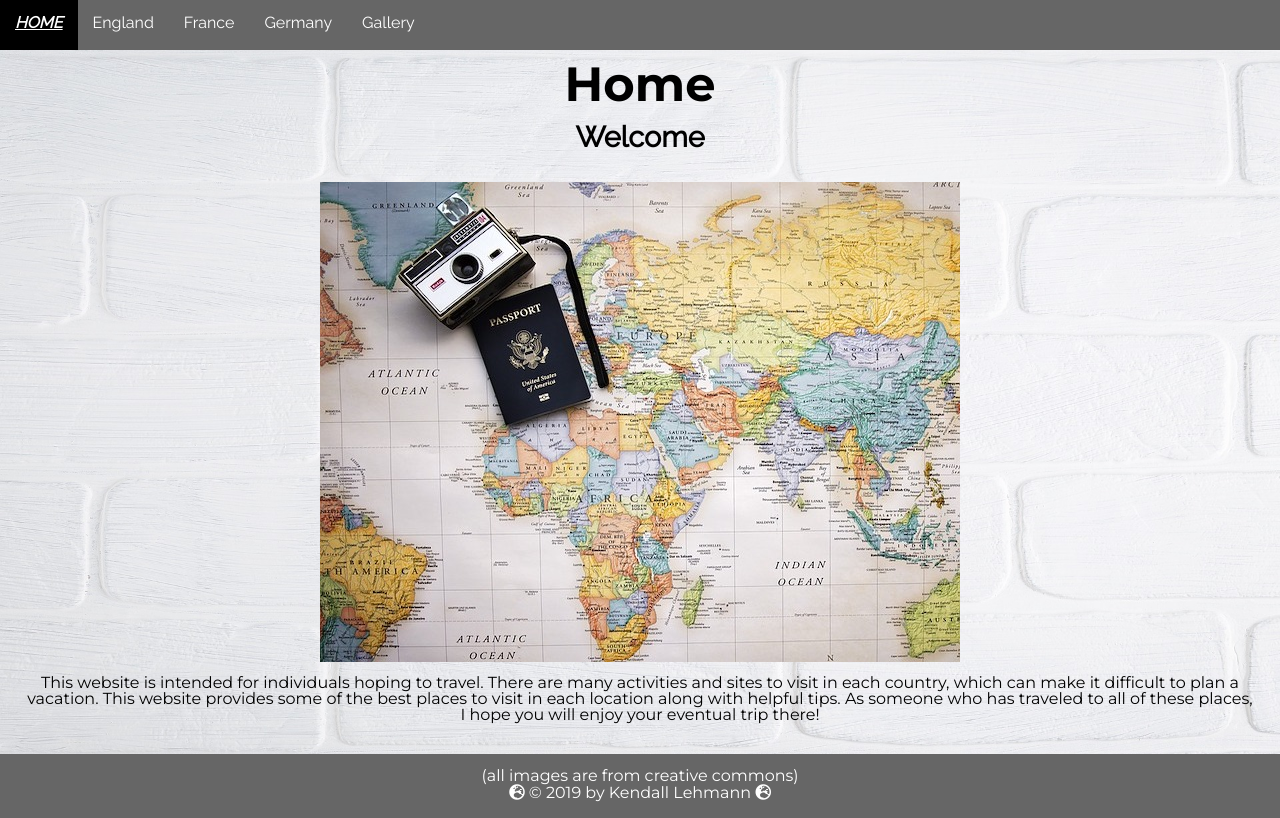
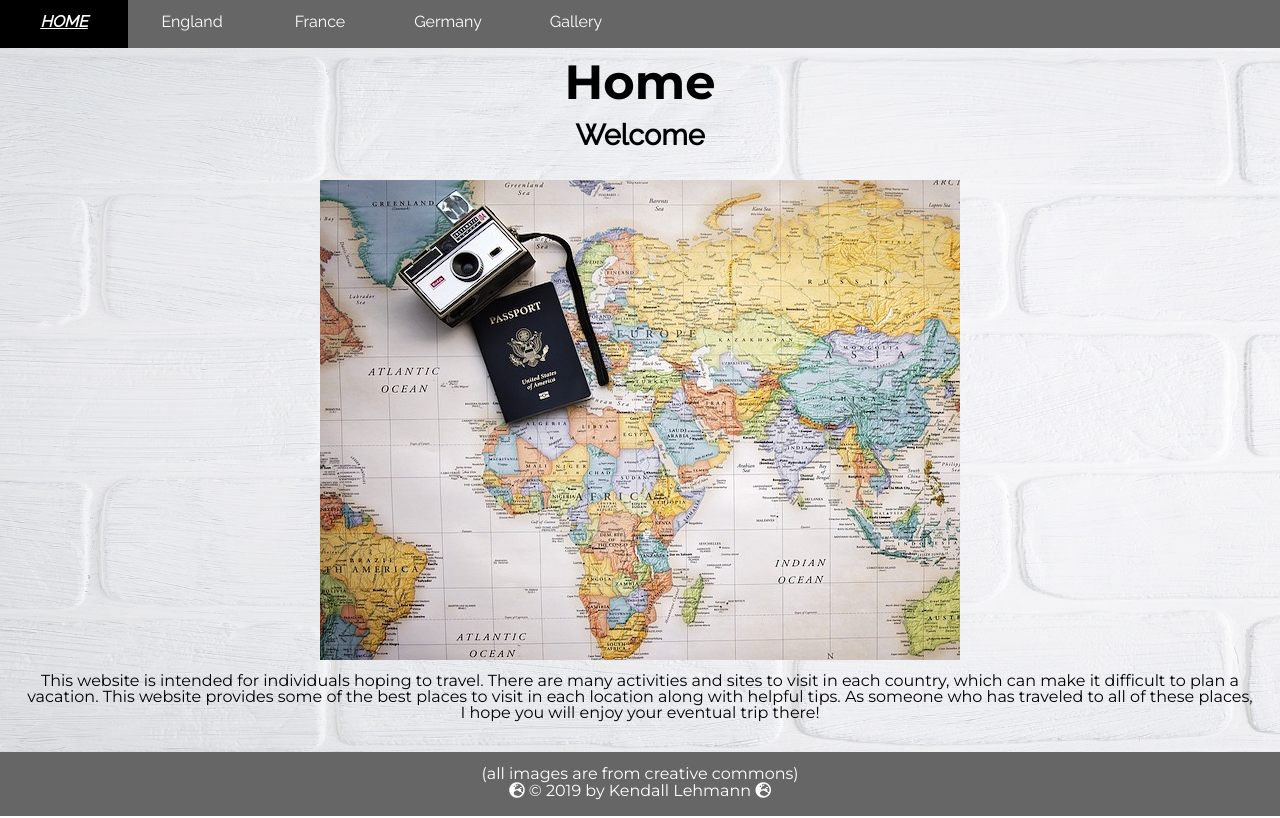
Before and after one commit to lehmannkendall/responsive, a plain HTML site: page index.html in a window 1280 px wide. Drawn offline with Linux system fonts and the light colour scheme.

Commit message:
Add files via upload

```diff
--- a/css/style.css
+++ b/css/style.css
@@ -54,6 +54,14 @@ li{
 
 /* refered to https://www.w3schools.com/css/css_navbar.asp for help with navigation - ul, li a, li a:hover */
 
+li a:hover {
+  background-color: #000000;
+}
+
+a{
+  font-family: 'Raleway', sans-serif;
+}
+
 ul {
   list-style-type: none;
   margin: 0;
@@ -70,21 +78,23 @@ li a {
   text-decoration: none;
 }
 
-li a:hover {
-  background-color: #000000;
-}
-
-a{
-  font-family: 'Raleway', sans-serif;
-}
-
-nav a {
+nav li {
   text-decoration: none;
   alignment: center;
   background-color: #666666;
-  display: inline-block;
-  padding: 15px;
-  min-height: 2vh;
+  display: block;
+  /* padding: 15px;
+  min-height: 2vh; */
+  /* width: 10vh; */
+}
+
+nav ul {
+  display: flex;
+  flex-wrap: wrap;
+}
+
+nav ul li {
+  width: 100%
 }
 
 .current {
@@ -93,7 +103,15 @@ nav a {
   font-weight: bold;
   background-color: #000000;
   text-decoration: underline #ffffff;
-  min-height: 2.5vh;
+}
+
+@media screen and (min-width: 700px) {
+  .current {
+    min-height: 2.5vh;
+  }
+  nav ul li {
+    width: 10%;
+  }
 }
 
 /* used / slightly altered code from https://accessibility.oit.ncsu.edu/it-accessibility-at-nc-state/developers/accessibility-handbook/mouse-and-keyboard-events/skip-to-main-content/ for skip to main content lines 35-59*/
@@ -249,9 +267,3 @@ footer {
     background-size: cover;
   }
 }
-
-
-/* @media screen and (min-width: 400px)
-@media screen and (min-width: 600px)
-@media screen and (min-width: 1000px)
-@media screen and (min-width: 1400px) */
--- a/index.html
+++ b/index.html
@@ -16,15 +16,13 @@
     <header>
       <nav>
         <div class = "nav">
-          <div class = "nav-grid">
-            <ul>
-              <li><a href="index.html" class = "current">Home</a></li>
-              <li><a href="england.html">England</a></li>
-              <li><a href="france.html">France</a></li>
-              <li><a href="germany.html">Germany</a></li>
-              <li><a href ="gallery.html">Gallery</a></li>
-            </ul>
-          </div>
+          <ul>
+            <li><a href="index.html" class = "current">Home</a></li>
+            <li><a href="england.html" class = "nav-item">England</a></li>
+            <li><a href="france.html" class = "nav-item">France</a></li>
+            <li><a href="germany.html" class = "nav-item">Germany</a></li>
+            <li><a href ="gallery.html" class = "nav-item">Gallery</a></li>
+          </ul>
         </div>
       </nav>
     </header>
```
Also changed, not shown: germany.html (+2 -0 lines).
